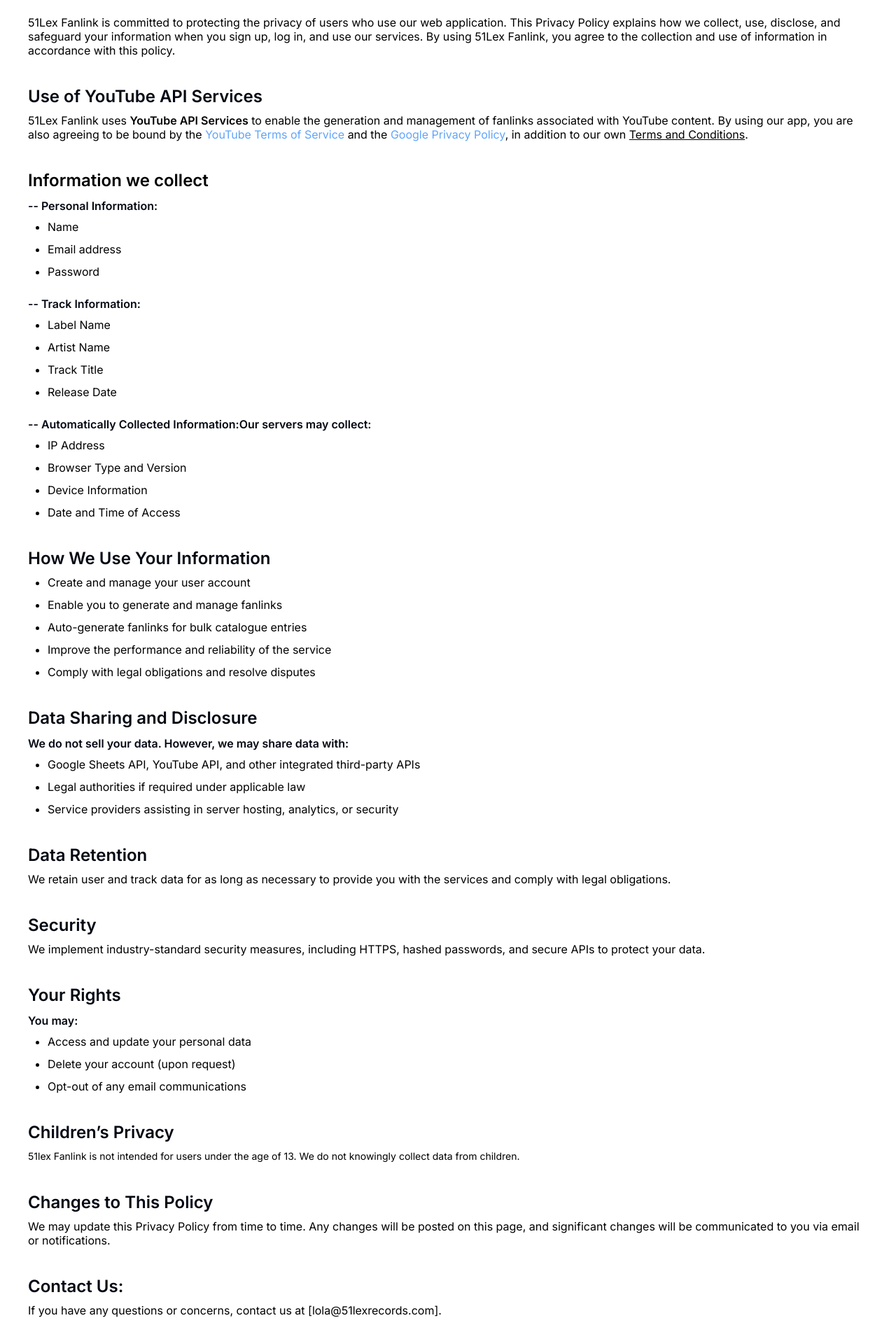
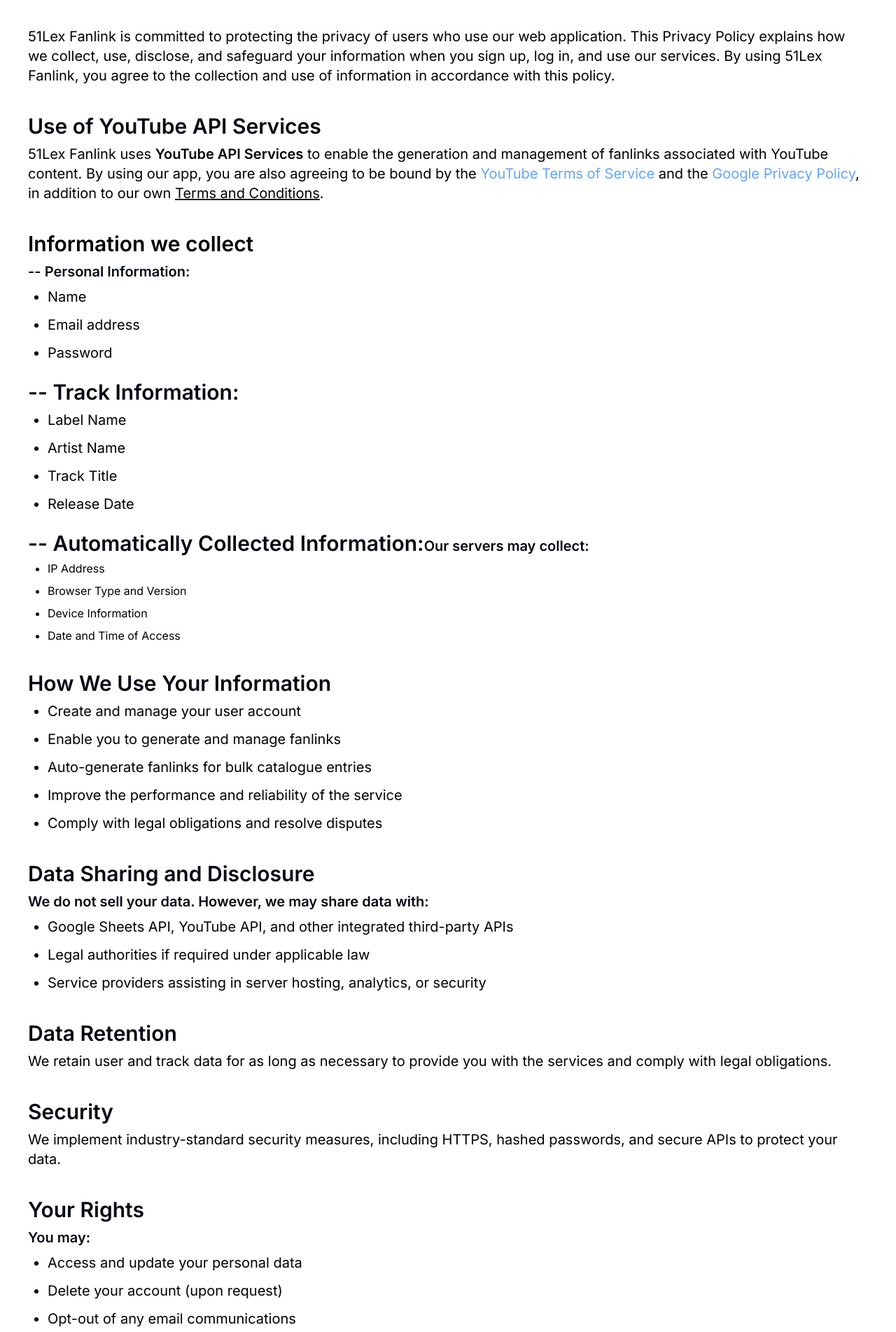
Before and after one commit to Nasglobal/Fanlink-frontend, a Next.js app: page /info/privacy-policy in a window 1280 px wide. Shown: the part 297-2200 px from the top of the page at 70% size. Built offline with nearby package versions, Linux system fonts and the light colour scheme.

Commit message:
modifying privacy policy font size

```diff
--- a/components/policies/PrivacyPolicy.jsx
+++ b/components/policies/PrivacyPolicy.jsx
@@ -10,34 +10,34 @@
      <div className=" "  >
        <PolicyHeader/>
 
-   <Container>
+   <div className="max-w-[1720px] container mx-auto xl:px-10 md:px-10 2xl:px-8 px-5">
    <div className='mt-8 mb-5 w-full pb-5 border-b'>
     <h2 className='text-primary text-center text-3xl md:text-5xl font-semibold border-gray-950'>Privacy Policy</h2>
     </div>
 
     <div className='flex  flex-col gap-10 text-black'>
-      <p className='text-[16px] leading-5 font-semibold'>Last updated: [06/18/2025]</p>
-      <p className='text-[16px] leading-5'>{"51Lex Fanlink is committed to protecting the privacy of users who use our web application. This Privacy Policy explains how we collect, use, disclose, and safeguard your information when you sign up, log in, and use our services. By using 51Lex Fanlink, you agree to the collection and use of information in accordance with this policy."}</p>
+      <p className='text-[16px] xl:text-3xl leading-5 font-semibold'>Last updated: [06/18/2025]</p>
+      <p className='text-[16px] xl:text-xl leading-5'>{"51Lex Fanlink is committed to protecting the privacy of users who use our web application. This Privacy Policy explains how we collect, use, disclose, and safeguard your information when you sign up, log in, and use our services. By using 51Lex Fanlink, you agree to the collection and use of information in accordance with this policy."}</p>
 
       <div className=''>
-        <p className='md:text-2xl text-lg text-gray-950 font-semibold mb-2'>Use of YouTube API Services</p>
-        <p className='text-[16px] leading-5'>51Lex Fanlink uses <span className='font-semibold'>YouTube API Services</span> to enable the generation and management of fanlinks associated with YouTube content.
+        <p className='md:text-2xl xl:text-3xl text-lg text-gray-950 font-semibold mb-2'>Use of YouTube API Services</p>
+        <p className='text-[16px] xl:text-xl leading-5'>51Lex Fanlink uses <span className='font-semibold'>YouTube API Services</span> to enable the generation and management of fanlinks associated with YouTube content.
 By using our app, you are also agreeing to be bound by the <a className='text-blue-400' href="https://www.youtube.com/t/terms" target="_blank">YouTube Terms of Service</a>{" "}and the <a className='text-blue-400' href="http://www.google.com/policies/privacy" target="_blank">Google Privacy Policy</a>{", "}
   in addition to our own <Link href="/info/terms-and-conditions" className='underline cursor-pointer' >Terms and Conditions</Link>.</p>
       </div>
 
       <div className=''>
-        <p className='md:text-2xl text-lg text-primary font-semibold mb-2'>Information we collect</p>
-        <span className='font-semibold text-gray-950'>-- Personal Information:</span>
-        <ul  className='md:text-[16px] text-sm leading-5 md:ps-7 ps-5 mt-2 space-y-3 list-disc '>
+        <p className='md:text-2xl xl:text-3xl text-lg text-primary font-semibold mb-2'>Information we collect</p>
+        <span className='font-semibold xl:text-xl text-gray-950'>-- Personal Information:</span>
+        <ul  className='md:text-[16px] xl:text-xl text-sm leading-5 md:ps-7 ps-5 mt-2 space-y-3 list-disc '>
           <li> Name </li>
           <li> Email address </li>
           <li> Password </li>
 
         </ul>
         <br/>
-        <span className='font-semibold text-gray-950'>-- Track Information:</span>
-        <ul  className='md:text-[16px] text-sm leading-5 md:ps-7 ps-5 mt-2 space-y-3 list-disc '>
+        <span className='font-semibold xl:text-3xl text-gray-950'>-- Track Information:</span>
+        <ul  className='md:text-[16px] xl:text-xl text-sm leading-5 md:ps-7 ps-5 mt-2 space-y-3 list-disc '>
           <li>Label Name </li>
           <li> Artist Name </li>
           <li> Track Title </li>
@@ -45,8 +45,8 @@
         </ul>
         <br/>
 
-        <span className='font-semibold text-gray-950'>-- Automatically Collected Information:</span>
-        <span className='font-semibold text-gray-950'>Our servers may collect:</span>
+        <span className='font-semibold xl:text-3xl text-gray-950'>-- Automatically Collected Information:</span>
+        <span className='font-semibold xl:text-xl text-gray-950'>Our servers may collect:</span>
         <ul  className='md:text-[16px] text-sm leading-5 md:ps-7 ps-5 mt-2 space-y-3 list-disc '>
           <li>IP Address</li>
           <li> Browser Type and Version </li>
@@ -59,8 +59,8 @@
 
 
       <div className=''>
-        <p className='md:text-2xl text-lg text-gray-950 font-semibold mb-2'>How We Use Your Information</p>
-        <ul  className='md:text-[16px] text-sm leading-5 md:ps-7 ps-5 mt-2 space-y-3 list-disc '>
+        <p className='md:text-2xl xl:text-3xl text-lg text-gray-950 font-semibold mb-2'>How We Use Your Information</p>
+        <ul  className='md:text-[16px] xl:text-xl text-sm leading-5 md:ps-7 ps-5 mt-2 space-y-3 list-disc '>
           <li>Create and manage your user account</li>
           <li>Enable you to generate and manage fanlinks</li>
           <li>Auto-generate fanlinks for bulk catalogue entries</li>
@@ -71,9 +71,9 @@
 
 
       <div className=''>
-        <p className='md:text-2xl text-lg  text-gray-950 font-semibold mb-2'>Data Sharing and Disclosure</p>
-        <span className='font-semibold text-gray-950'>We do not sell your data. However, we may share data with:</span>
-        <ul  className='md:text-[16px] text-sm leading-5 md:ps-7 ps-5 mt-2 space-y-3 list-disc '>
+        <p className='md:text-2xl text-lg xl:text-3xl text-gray-950 font-semibold mb-2'>Data Sharing and Disclosure</p>
+        <span className='font-semibold xl:text-xl text-gray-950'>We do not sell your data. However, we may share data with:</span>
+        <ul  className='md:text-[16px] xl:text-xl text-sm leading-5 md:ps-7 ps-5 mt-2 space-y-3 list-disc '>
           <li>Google Sheets API, YouTube API, and other integrated third-party APIs</li>
           <li>Legal authorities if required under applicable law</li>
           <li>Service providers assisting in server hosting, analytics, or security</li>
@@ -84,20 +84,20 @@
 
 
       <div className=''>
-        <p className='md:text-2xl text-lg text-gray-950 font-semibold mb-2'>Data Retention</p>
-        <p className='text-[16px] leading-5'>We retain user and track data for as long as necessary to provide you with the services and comply with legal obligations.</p>
+        <p className='md:text-2xl xl:text-3xl text-lg text-gray-950 font-semibold mb-2'>Data Retention</p>
+        <p className='text-[16px] xl:text-xl leading-5'>We retain user and track data for as long as necessary to provide you with the services and comply with legal obligations.</p>
       </div>
 
 
       <div className=''>
-        <p className='md:text-2xl text-lg text-gray-950 font-semibold mb-2'>Security</p>
-        <p className='text-[16px] leading-5'>We implement industry-standard security measures, including HTTPS, hashed passwords, and secure APIs to protect your data. </p>
+        <p className='md:text-2xl xl:text-3xl text-lg text-gray-950 font-semibold mb-2'>Security</p>
+        <p className='text-[16px] xl:text-xl leading-5'>We implement industry-standard security measures, including HTTPS, hashed passwords, and secure APIs to protect your data. </p>
       </div>
 
       <div className=''>
-        <p className='md:text-2xl text-lg text-gray-950 font-semibold mb-2'>Your Rights</p>
-        <span className='font-semibold text-gray-950'>You may:</span>
-        <ul  className='md:text-[16px] text-sm leading-5 md:ps-7 ps-5 mt-2 space-y-3 list-disc '>
+        <p className='md:text-2xl xl:text-3xl text-lg text-gray-950 font-semibold mb-2'>Your Rights</p>
+        <span className='font-semibold xl:text-xl text-gray-950'>You may:</span>
+        <ul  className='md:text-[16px] xl:text-xl text-sm leading-5 md:ps-7 ps-5 mt-2 space-y-3 list-disc '>
           <li>Access and update your personal data</li>
           <li>Delete your account (upon request)</li>
           <li>Opt-out of any email communications</li>
@@ -106,26 +106,26 @@
 
 
       <div className=''>
-        <p className='md:text-2xl text-lg text-gray-950 font-semibold mb-2'>{"Children’s Privacy"}</p>
-        <p className='text-[16px] text-sm leading-5'>51lex Fanlink is not intended for users under the age of 13. We do not knowingly collect data from children.</p>
+        <p className='md:text-2xl xl:text-3xl text-lg text-gray-950 font-semibold mb-2'>{"Children’s Privacy"}</p>
+        <p className='text-[16px] xl:text-xl text-sm leading-5'>51lex Fanlink is not intended for users under the age of 13. We do not knowingly collect data from children.</p>
       </div>
 
 
 
       <div className=''>
-        <p className='md:text-2xl text-lg text-gray-950 font-semibold mb-2'>Changes to This Policy</p>
-        <p className='md:text-[16px] text-sm leading-5'>We may update this Privacy Policy from time to time. Any changes will be posted on this page, and significant changes will be communicated to you via email or notifications.</p>
+        <p className='md:text-2xl xl:text-3xl text-lg text-gray-950 font-semibold mb-2'>Changes to This Policy</p>
+        <p className='md:text-[16px] xl:text-xl text-sm leading-5'>We may update this Privacy Policy from time to time. Any changes will be posted on this page, and significant changes will be communicated to you via email or notifications.</p>
       </div>
 
 
       <div className=''>
-        <p className='md:text-2xl text-lg text-gray-950 font-semibold mb-2'>Contact Us:</p>
-        <p className='md:text-[16px] text-sm leading-5'>If you have any questions or concerns, contact us at [lola@51lexrecords.com].</p>
+        <p className='md:text-2xl xl:text-3xl text-lg text-gray-950 font-semibold mb-2'>Contact Us:</p>
+        <p className='md:text-[16px] xl:text-xl text-sm leading-5'>If you have any questions or concerns, contact us at [lola@51lexrecords.com].</p>
       </div>
 
     </div>
 
-   </Container>
+   </div>
 
    <footer className="bg-black py-5 mt-10">
     <Container>
```
Also changed, not shown: components/policies/TermsAndConditions.jsx (+26 -26 lines).
